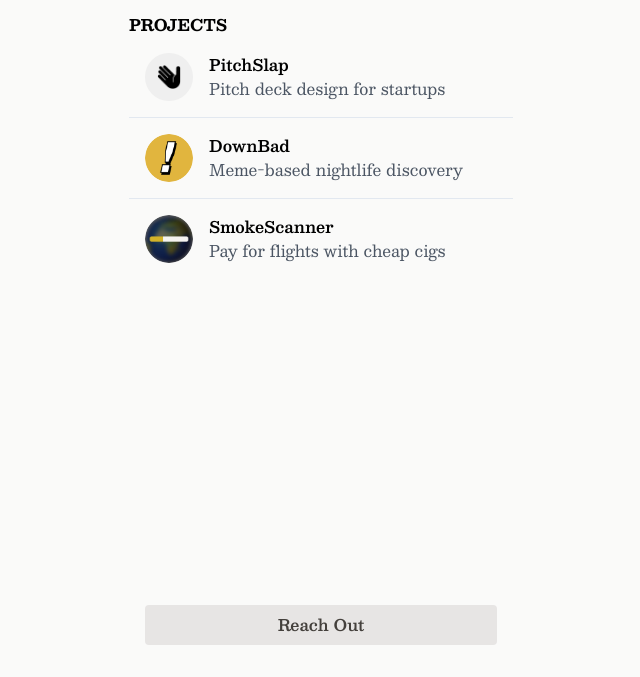
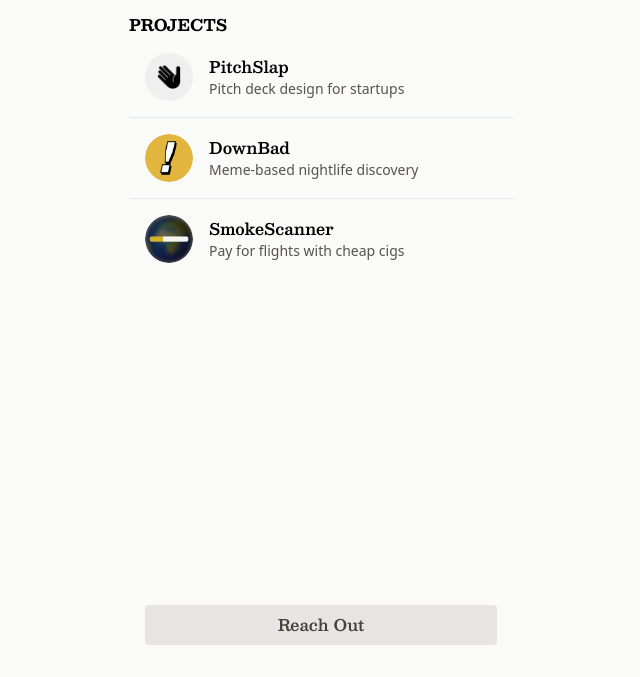
Before and after one commit to puskarevicmarko/lexingtonCOVID, a plain HTML site: page index.html in a window 1280 px wide. Shown: the part 123-800 px from the top of the page, without its empty margins (319-959 px from the left). Drawn offline with nearby package versions, Linux system fonts and the light colour scheme.

Commit message:
Update index.html

```diff
--- a/index.html
+++ b/index.html
@@ -32,21 +32,21 @@
                     <div class="w-12 h-12 rounded-full" style="background-image: url('pitchslaplogo.png'); background-size: cover;"></div>
                     <div>
                         <h2 class="text-md font-semibold">PitchSlap</h2>
-                        <p class="text-gray-600">Pitch deck design for startups</p>
+                        <p class="text-sm text-stone-600 font-sans">Pitch deck design for startups</p>
                     </div>
                 </a>
                 <a href="https://downbad.nyc" target="_blank" class="border-t border-slate-200 hover:bg-stone-200 hover:rounded-none p-4 flex items-center space-x-4">
                     <div class="w-12 h-12 rounded-full" style="background-image: url('downbadlogo.png'); background-size: cover;"></div>
                     <div>
                         <h2 class="text-md font-semibold">DownBad</h2>
-                        <p class="text-gray-600">Meme-based nightlife discovery</p>
+                        <p class="text-sm text-stone-600 font-sans">Meme-based nightlife discovery</p>
                     </div>
                 </a>
                 <a href="https://smokescanner.com" target="_blank" class="border-t border-slate-200 hover:bg-stone-200 hover:rounded-none p-4 flex items-center space-x-4">
                     <div class="w-12 h-12 rounded-full" style="background-image: url('smokescanner.png'); background-size: cover;"></div>
                     <div>
                         <h2 class="text-md font-semibold">SmokeScanner</h2>
-                        <p class="text-gray-600">Pay for flights with cheap cigs</p>
+                        <p class="text-sm text-stone-600 font-sans">Pay for flights with cheap cigs</p>
                     </div>
                 </a>
             </div>
```
